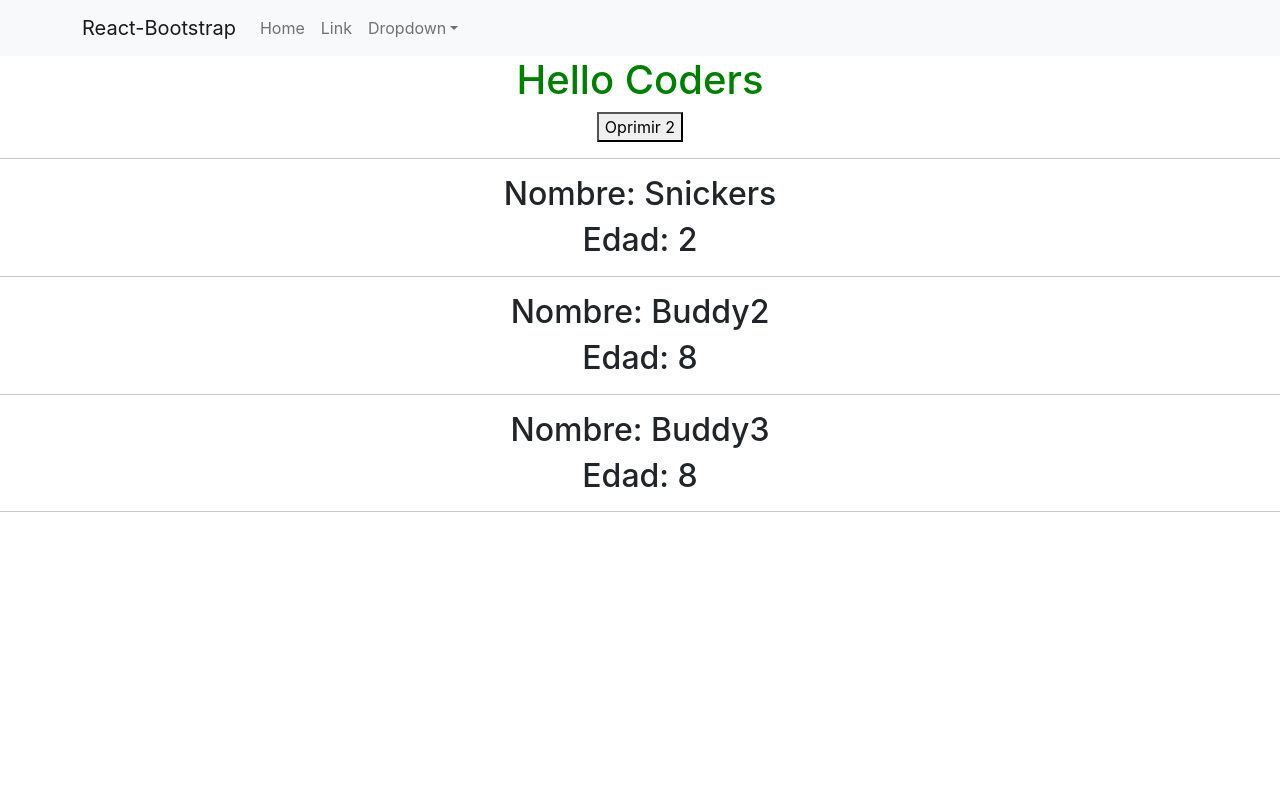
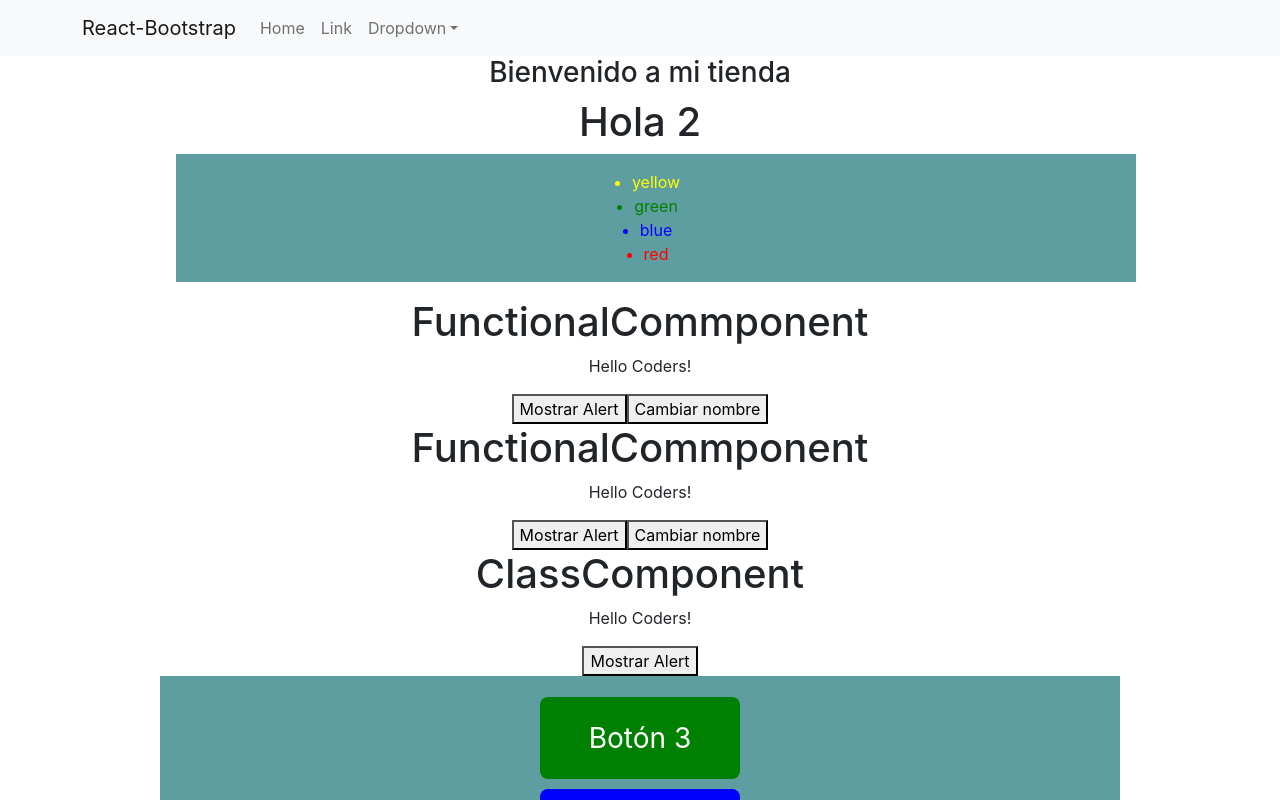
Before and after one commit to leotangram/coders-class-22955, a React (Create React App) app: page / in a window 1280 px wide. Shown: the top 800 px of the page. Built offline with nearby package versions, Linux system fonts and the light colour scheme.

Commit message:
Class 4 - Components 1

```diff
--- a/src/App.css
+++ b/src/App.css
@@ -1,3 +1,7 @@
 .App {
   text-align: center;
 }
+
+.parent-button {
+  border-radius: 8px;
+}
--- a/src/App.js
+++ b/src/App.js
@@ -1,26 +1,93 @@
+import { useState } from "react";
 import "./App.css";
-import Dog from "./components/Dog";
 import NavBar from "./components/nav-bar/NavBar";
+import FunctionalCommponent from "./components/functional-component/FunctionalCommponent";
+import ClassComponent from "./components/class-component/ClassComponent";
+import CustomButton from "./components/custom-button/CustomButton";
+import { Item } from "./components/item/Item";
+import Container from "./layouts/Container";
+import { Modal } from "react-bootstrap";
+import ItemListContainer from "./layouts/item-list-container/ItemListContainer";
+
+const hello = "Coders!";
+
+const themes = ["red", "blue", "green", "yellow"];
 
 function App() {
-  const dogs = [
-    { name: "Snickers", age: 2 },
-    { name: "Buddy2", age: 8 },
-    { name: "Buddy3", age: 8 },
-  ];
+  const [name, setName] = useState("");
+  const [showModal, setShowModal] = useState(false);
 
-  const handleButton = () => console.log("Hello Coders!");
+  const showMessage = () => {
+    alert(`Hola ${hello}`);
+  };
+
+  const handleClickButton = (nameButton) => setName(nameButton);
 
   return (
-    <div className="App">
-      <NavBar />
-      <h1 style={{ color: "green" }}>Hello Coders</h1>
-      <button onClick={handleButton}>Oprimir 2</button>
-      <hr />
-      {dogs.map(({ name, age }) => (
-        <Dog key={name} name={name} age={age} />
-      ))}
-    </div>
+    <>
+      <div className="App">
+        <NavBar />
+        <ItemListContainer greeting="Bienvenido a mi tienda">
+          <h1>
+            Hola {name} {1 + 1}
+          </h1>
+          <ul>
+            <Container>
+              {themes.map((theme) => (
+                <Item key={theme} color={theme} item={theme} />
+              ))}
+            </Container>
+          </ul>
+          <FunctionalCommponent
+            hello={hello}
+            setName={setName}
+            showMessage={showMessage}
+          />
+          <FunctionalCommponent
+            hello={hello}
+            setName={setName}
+            showMessage={showMessage}
+          />
+          <ClassComponent hello={hello} showMessage={showMessage} />
+          <Container>
+            <CustomButton
+              action={() => handleClickButton("Juan")}
+              className="parent-button"
+              color="red"
+              name="Botón 1"
+            />
+            <CustomButton
+              action={() => handleClickButton("Pedro")}
+              className="parent-button"
+              color="blue"
+              name="Botón 2"
+            />
+            <CustomButton
+              action={() => setShowModal(true)}
+              color="green"
+              className="parent-button"
+              name="Botón 3"
+            />
+          </Container>
+        </ItemListContainer>
+      </div>
+      {showModal && (
+        <Modal.Dialog>
+          <Modal.Header closeButton>
+            <Modal.Title>Modal title</Modal.Title>
+          </Modal.Header>
+
+          <Modal.Body>
+            <p>Modal body text goes here.</p>
+          </Modal.Body>
+
+          <Modal.Footer>
+            <CustomButton action={() => setShowModal(false)} name="Close" />
+            <CustomButton name="Save changes" />
+          </Modal.Footer>
+        </Modal.Dialog>
+      )}
+    </>
   );
 }
 
--- /dev/null
+++ b/src/components/class-component/ClassComponent.js
@@ -0,0 +1,17 @@
+import { Component } from "react";
+
+class ClassComponent extends Component {
+  render() {
+    const { hello, showMessage } = this.props;
+
+    return (
+      <div>
+        <h1>ClassComponent</h1>
+        <p>Hello {hello}</p>
+        <button onClick={showMessage}>Mostrar Alert</button>
+      </div>
+    );
+  }
+}
+
+export default ClassComponent;
--- /dev/null
+++ b/src/components/custom-button/CustomButton.css
@@ -0,0 +1,11 @@
+.button {
+  display: inline-block;
+  border: none;
+  color: #ffffff;
+  text-align: center;
+  font-size: 28px;
+  padding: 20px;
+  width: 200px;
+  transition: all 0.5s;
+  margin: 5px;
+}
--- /dev/null
+++ b/src/components/custom-button/CustomButton.js
@@ -0,0 +1,15 @@
+import "./CustomButton.css";
+
+const CustomButton = ({ action, className, color = "#f4511e", name }) => {
+  return (
+    <button
+      className={`button ${className}`}
+      onClick={action}
+      style={{ backgroundColor: color }}
+    >
+      {name}
+    </button>
+  );
+};
+
+export default CustomButton;
--- /dev/null
+++ b/src/components/functional-component/FunctionalCommponent.js
@@ -0,0 +1,14 @@
+const FunctionalCommponent = ({ hello, setName, showMessage }) => {
+  const handleName = () => setName("Leo");
+
+  return (
+    <div>
+      <h1>FunctionalCommponent</h1>
+      <p>Hello {hello}</p>
+      <button onClick={showMessage}>Mostrar Alert</button>
+      <button onClick={handleName}>Cambiar nombre</button>
+    </div>
+  );
+};
+
+export default FunctionalCommponent;
--- /dev/null
+++ b/src/components/item/Item.js
@@ -0,0 +1,5 @@
+import React from "react";
+
+export const Item = ({ color, item }) => {
+  return <li style={{ color }}>{item}</li>;
+};
--- /dev/null
+++ b/src/layouts/Container.css
@@ -0,0 +1,11 @@
+.custom-container {
+  align-items: center;
+  background-color: cadetblue;
+  display: flex;
+  flex-direction: column-reverse;
+  justify-content: center;
+  margin: 0 auto;
+  max-width: 960px;
+  padding: 16px;
+  width: 100%;
+}
--- /dev/null
+++ b/src/layouts/Container.js
@@ -0,0 +1,7 @@
+import "./Container.css";
+
+const Container = ({ children }) => {
+  return <div className="custom-container">{children}</div>;
+};
+
+export default Container;
--- /dev/null
+++ b/src/layouts/item-list-container/ItemListContainer.js
@@ -0,0 +1,12 @@
+import React from "react";
+
+const ItemListContainer = ({ children, greeting }) => {
+  return (
+    <div>
+      <h3>{greeting}</h3>
+      {children}
+    </div>
+  );
+};
+
+export default ItemListContainer;
```
Also changed, not shown: src/index.js (+6 -6 lines).
